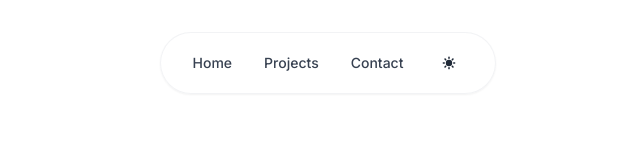
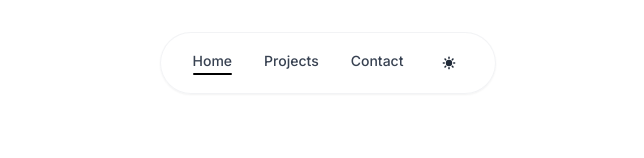
Before and after one commit to wahyuhiddayat/wahyuht, a Next.js app: page / in a window 1280 px wide. Shown: the top 158 px of the page, without its empty margins (312-956 px from the left). Built offline with nearby package versions, Linux system fonts and the light colour scheme.

Commit message:
feat: add active page underline indicator to navbar with dark mode support

```diff
--- a/src/components/Navbar.tsx
+++ b/src/components/Navbar.tsx
@@ -1,16 +1,51 @@
 'use client';
 
 import Link from 'next/link';
+import { usePathname } from 'next/navigation';
 import ThemeSwitcher from './ThemeSwitcher';
 
 export default function Navbar() {
+  const pathname = usePathname();
+
+  const isActive = (path: string) => pathname === path;
+
   return (
     <div className="fixed top-8 left-0 right-0 z-50 flex justify-center">
       <div className="bg-white/80 dark:bg-black/80 backdrop-blur-xl rounded-full shadow-sm px-8 py-4 border border-gray-200/50 dark:border-gray-700/30">
         <div className="flex items-center justify-between gap-8">
-          <Link href="/" className="text-gray-700 dark:text-gray-200 hover:text-black dark:hover:text-white transition-colors text-sm font-medium">Home</Link>
-          <Link href="/projects" className="text-gray-700 dark:text-gray-200 hover:text-black dark:hover:text-white transition-colors text-sm font-medium">Projects</Link>
-          <Link href="/contact" className="text-gray-700 dark:text-gray-200 hover:text-black dark:hover:text-white transition-colors text-sm font-medium">Contact</Link>
+          <Link
+            href="/"
+            className={`text-gray-700 dark:text-gray-200 hover:text-black dark:hover:text-white transition-colors text-sm font-medium relative pb-1 ${
+              isActive('/') ? 'text-black dark:text-white' : ''
+            }`}
+          >
+            Home
+            {isActive('/') && (
+              <div className="absolute bottom-0 left-0 right-0 h-0.5 bg-black dark:bg-white rounded-full" />
+            )}
+          </Link>
+          <Link
+            href="/projects"
+            className={`text-gray-700 dark:text-gray-200 hover:text-black dark:hover:text-white transition-colors text-sm font-medium relative pb-1 ${
+              isActive('/projects') ? 'text-black dark:text-white' : ''
+            }`}
+          >
+            Projects
+            {isActive('/projects') && (
+              <div className="absolute bottom-0 left-0 right-0 h-0.5 bg-black dark:bg-white rounded-full" />
+            )}
+          </Link>
+          <Link
+            href="/contact"
+            className={`text-gray-700 dark:text-gray-200 hover:text-black dark:hover:text-white transition-colors text-sm font-medium relative pb-1 ${
+              isActive('/contact') ? 'text-black dark:text-white' : ''
+            }`}
+          >
+            Contact
+            {isActive('/contact') && (
+              <div className="absolute bottom-0 left-0 right-0 h-0.5 bg-black dark:bg-white rounded-full" />
+            )}
+          </Link>
           <ThemeSwitcher />
         </div>
       </div>
```
